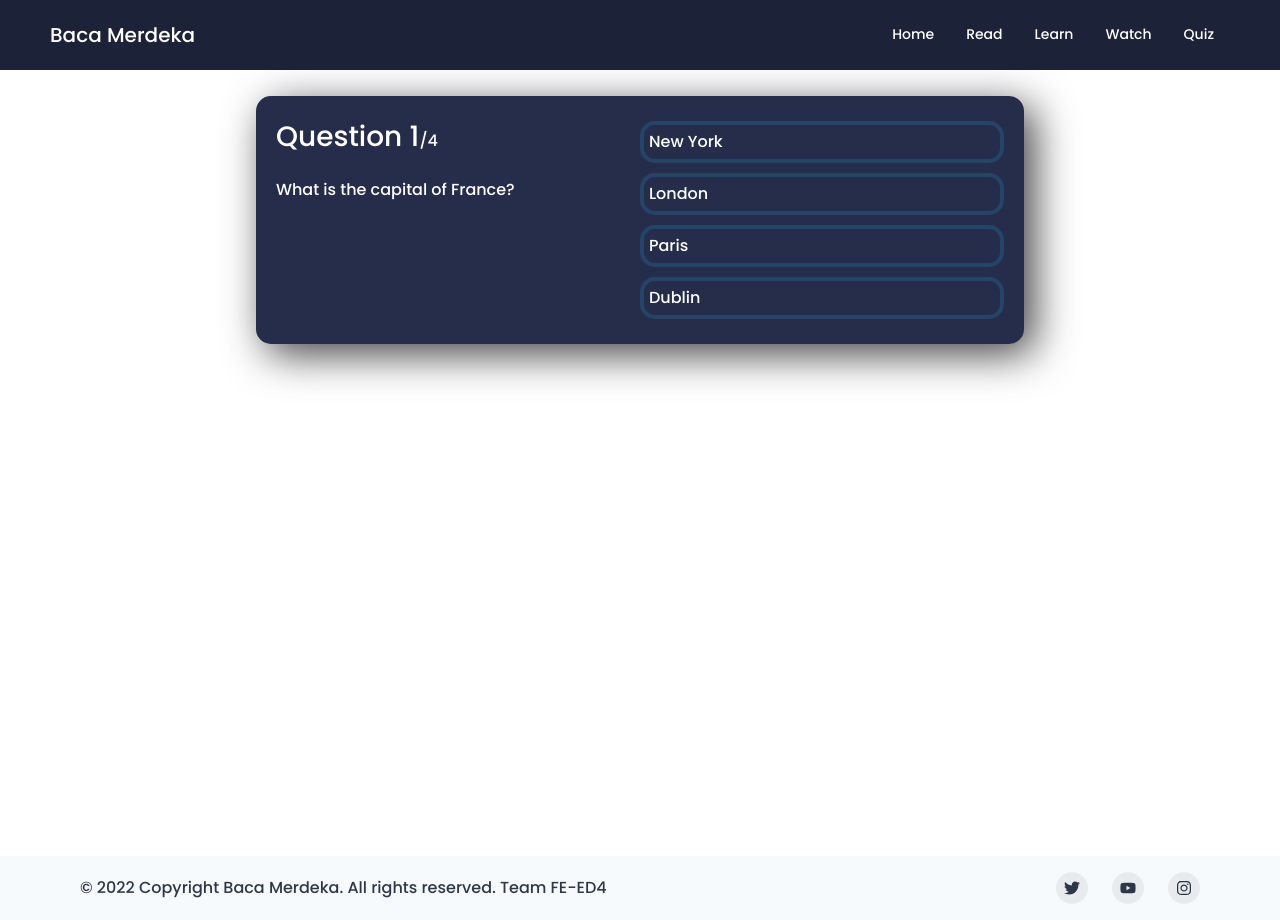
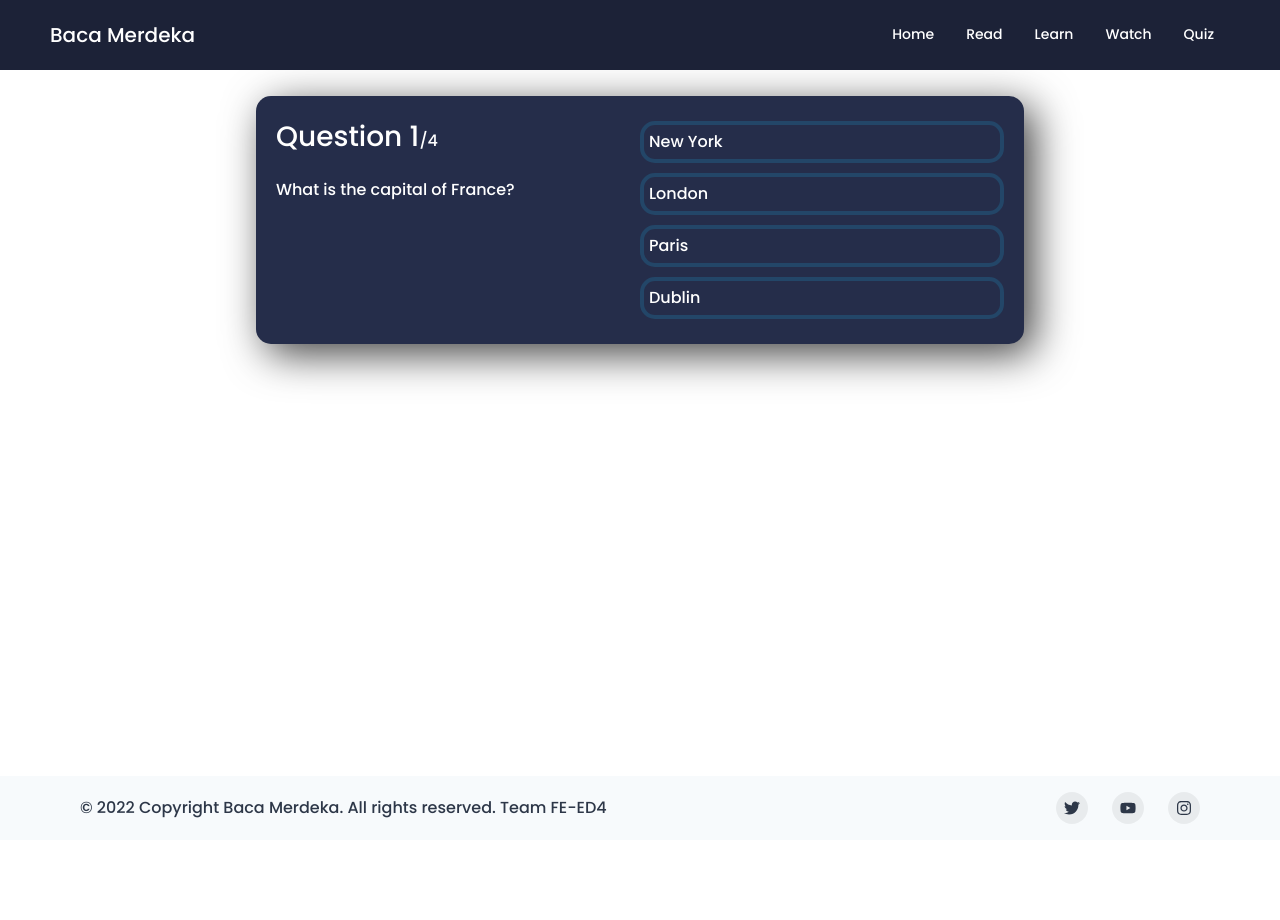
Before and after one commit to damaranshary/fe-ed4-capstone-project-gigih2.0, a React (Create React App) app: page /quiz in a window 1280 px wide. After the commit the page ends 840 px from the top, so only its background shows below. Built offline with nearby package versions, Linux system fonts and the light colour scheme; a web font is replaced by a local one.

Commit message:
fixing watch layout

```diff
--- a/src/pages/quiz/index.tsx
+++ b/src/pages/quiz/index.tsx
@@ -59,7 +59,7 @@ const Quiz = () => {
     }
   };
   return (
-    <Container minH='90vh' maxW='100vh' mb={10}mt={24} centerContent>
+    <Container minH='85vh' maxW='100vh' mt={24} centerContent>
       <div className="app">
         {showScore ? (
           <div className="score-section">
```
